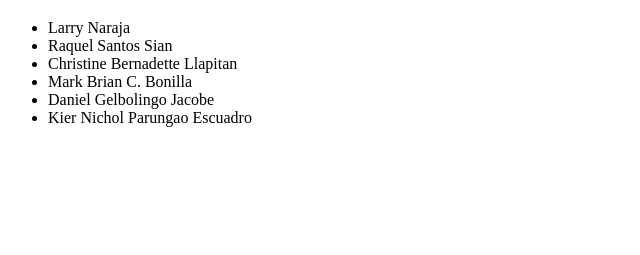
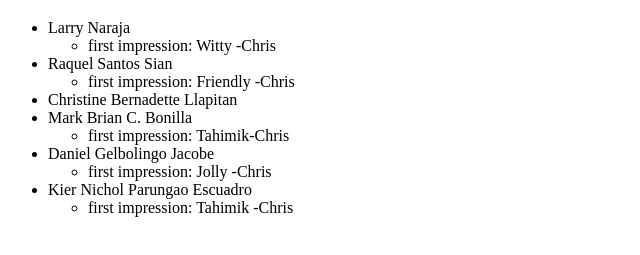
Before and after one commit to MichaelLawrenceNaraja/fixing-conflict, a plain HTML site: page index.html in a window 1280 px wide. Shown: the part 61-316 px from the top of the page, without its empty margins (0-640 px from the left). Drawn offline with Linux system fonts and the light colour scheme.

Commit message:
First impression

```diff
--- a/index.html
+++ b/index.html
@@ -10,11 +10,31 @@
 		<h1>Okay Na.</h1>
 		<ul>
 			<li>Larry Naraja</li>
+				<ul>
+					<li>first impression: Witty -Chris</li>
+				</ul>
 			<li>Raquel Santos Sian </li>
+				<ul>
+					<li>first impression: Friendly -Chris</li>
+				</ul>
+
 			<li>Christine Bernadette Llapitan</li>
+
 			<li>Mark Brian C. Bonilla</li>
+				<ul>
+					<li>first impression: Tahimik-Chris</li>
+				</ul>
 			<li>Daniel Gelbolingo Jacobe</li>
+				<ul>
+					<li>first impression: Jolly -Chris</li>
+				</ul>
+
 			<li>Kier Nichol Parungao Escuadro</li>
+				<ul>
+					<li>first impression: Tahimik -Chris</li>
+				</ul>
+
+
 		</ul>
 	</body>
 </html>
```
